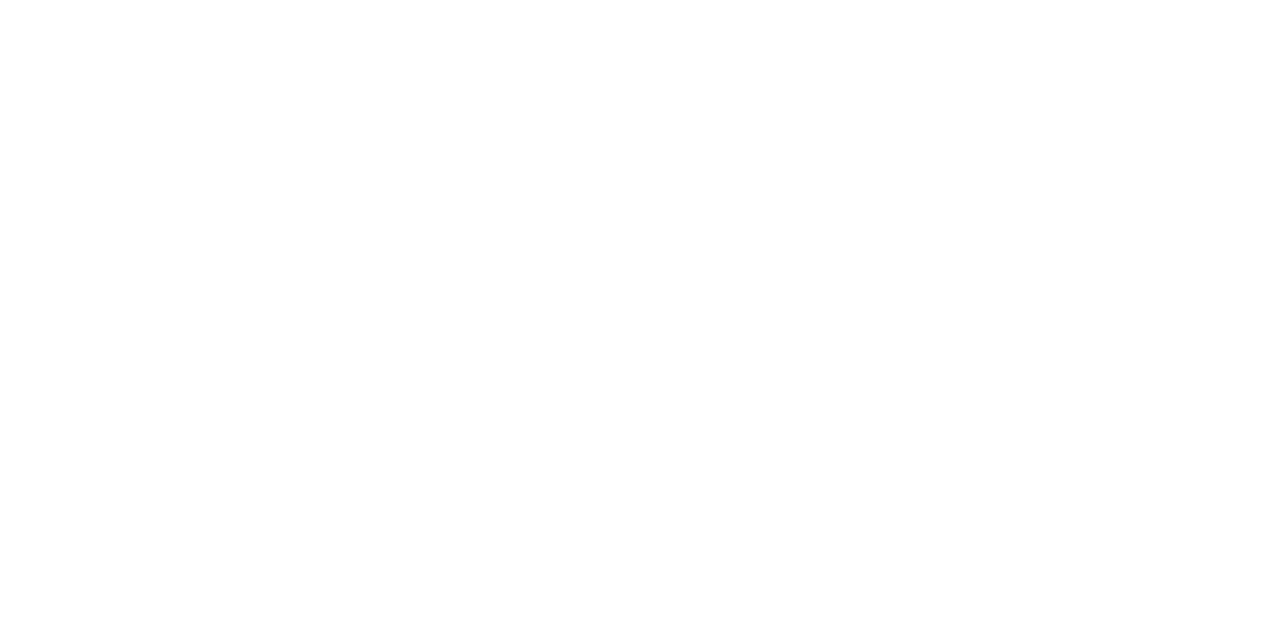
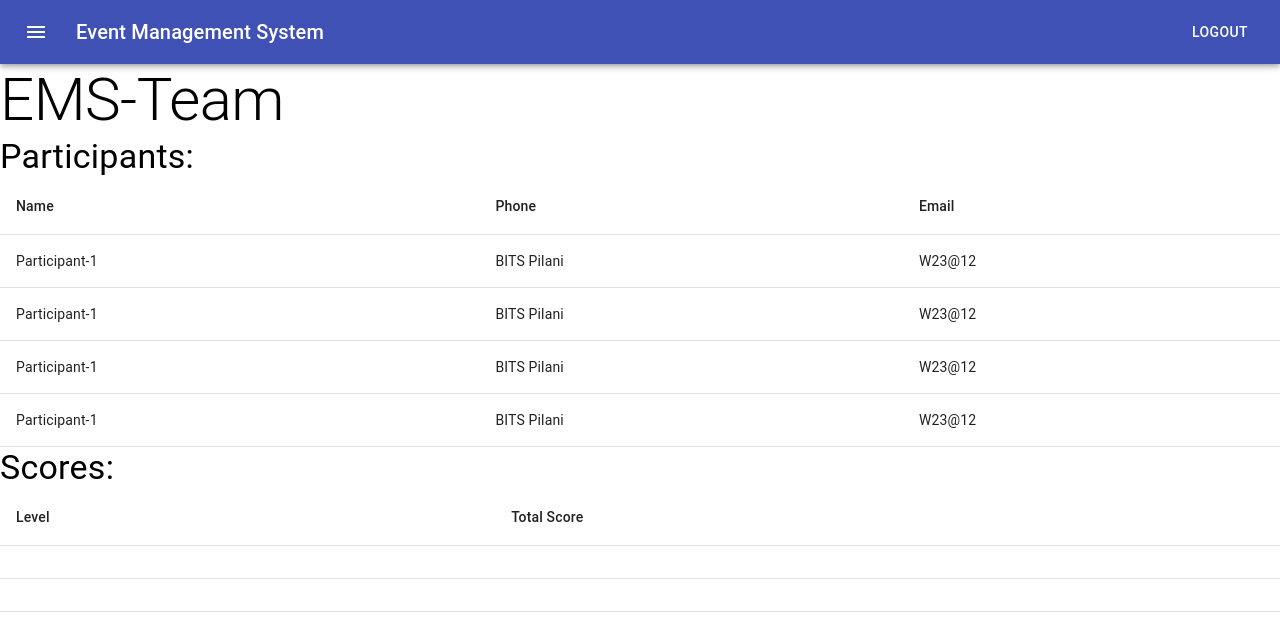
Before and after one commit to dvm-bitspilani/ems-portal, a React (Create React App) app: page /team in a window 1280 px wide. Shown: the top 618 px of the page. Built offline with nearby package versions, Linux system fonts and the light colour scheme.

Commit message:
link team info route, distributive routing

```diff
--- a/src/App.js
+++ b/src/App.js
@@ -6,6 +6,7 @@
 import AppBar from "./components/AppBar/AppBar";
 import Contacts from "./components/Contacts/Contacts";
 import RouterBreadcrumbs from "./components/Breadcrumb/Breadcrumb";
+import TeamInfo from "./components/TeamInfo/TeamInfo";
 
 function App() {
   // const signIn=true;
@@ -21,6 +22,9 @@
         <Route component={RouterBreadcrumbs} path="/dashboard/*" exact />
         <Route component={Level} path="/dashboard/*" />
 
+        <Route component={AppBar} path="/team" exact/>
+        <Route component={TeamInfo} path="/team" exact/>
+
         <Route component={Contacts} path="/contacts/" />
       </Router>
     </div>
--- a/src/components/Level/Level.js
+++ b/src/components/Level/Level.js
@@ -8,6 +8,7 @@
 import Container from "@material-ui/core/Container";
 import Button from "@material-ui/core/Button";
 import "./level.scss";
+import { Link } from "@material-ui/core";
 
 // const styles = {
 //   h1: {
@@ -65,17 +66,30 @@
 
             return (
               <div className="teamName" key={index}>
-                <ListItemText
-                  primary={`${name}`}
-                  className="link"
-                  onClick={() =>
+                <Link
+                  to={`${this.props.match.url}/team/${team.id}`}
+                  onClick={() => {
+                    this.props.history.push(`/team`)
                     this.props.fetchTeamInfo(
                       this.props.eventId,
                       this.props.levelId,
                       team.id
                     )
                   }
-                />
+                  }
+                >
+                  <ListItemText
+                    primary={`${name}`}
+                    className="link"
+                    onClick={() =>
+                      this.props.fetchTeamInfo(
+                        this.props.eventId,
+                        this.props.levelId,
+                        team.id
+                      )
+                    }
+                  />
+                </Link>
                 <ListItemText
                   primary={`Total Score: ${score}`}
                   className="link"
--- a/src/components/TeamInfo/TeamInfo.js
+++ b/src/components/TeamInfo/TeamInfo.js
@@ -56,8 +56,8 @@
             </TableRow>
           </TableHead>
           <TableBody>
-            {teamRows.map(row => (
-              <TableRow key={row.name}>
+            {teamRows.map((row,index) => (
+              <TableRow key={index}>
                 <TableCell component="th" scope="row">
                   {row.name}
                 </TableCell>
@@ -79,8 +79,8 @@
             </TableRow>
           </TableHead>
           <TableBody>
-            {scoreRows.map(row => (
-              <TableRow key={row.name}>
+            {scoreRows.map((row,index) => (
+              <TableRow key={index}>
                 <TableCell component="th" scope="row">
                   {scoreRows.level}
                 </TableCell>
--- a/src/containers/Level/level.js
+++ b/src/containers/Level/level.js
@@ -3,7 +3,7 @@
 
 class LevelContainer extends React.Component {
   render() {
-    return <Level />;
+    return <Level {...this.props}/>;
   }
 }
 export default LevelContainer;
```
